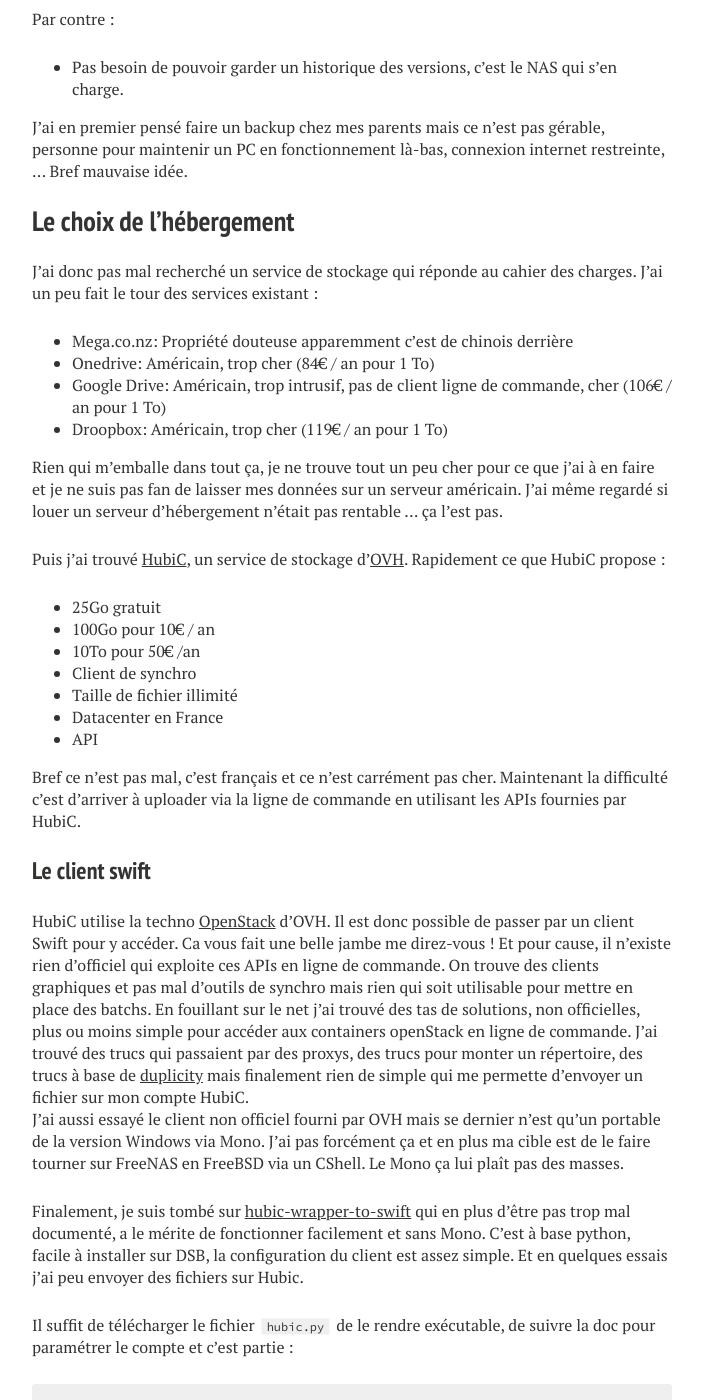
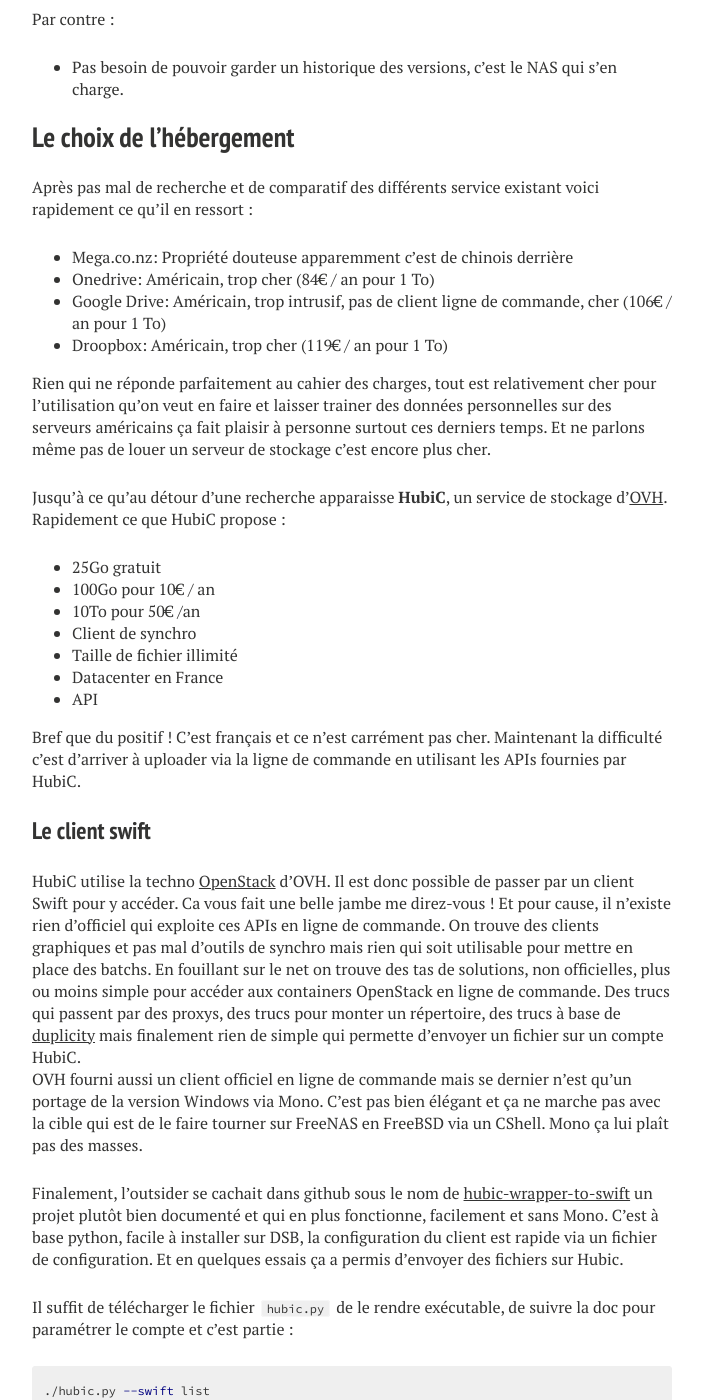
Before and after one commit to Marthym/marthym.github.io, a Jekyll site: the page built from _posts/2015-09-18-Backup-distant-sur-HubiC.md, in a window 1280 px wide and 1400 px high, scrolled down 786 px. Shown: the whole window, without its empty margins (288-991 px from the left). Built offline with Jekyll 4.4.1, drawn with Linux system fonts in a browser that asks for light colours; nearby versions of some CDN libraries; some of the changed text lies outside the part shown.

Commit message:
fix(posts): Improve typography for Backup-distant-sur-HubiC

````diff
--- a/_posts/2015-09-18-Backup-distant-sur-HubiC.md
+++ b/_posts/2015-09-18-Backup-distant-sur-HubiC.md
@@ -32,21 +32,20 @@
 
 * Pas besoin de pouvoir garder un historique des versions, c'est le NAS qui s'en charge.
 
-J'ai en premier pensé faire un backup chez mes parents mais ce n'est pas gérable, personne pour maintenir un PC en fonctionnement là-bas, connexion internet
-restreinte, ... Bref mauvaise idée.
-
 ## Le choix de l'hébergement
-J'ai donc pas mal recherché un service de stockage qui réponde au cahier des charges. J'ai un peu fait le tour des services existant :
+Après pas mal de recherche et de comparatif des différents service existant voici rapidement ce qu'il en ressort :
 
 * Mega.co.nz: Propriété douteuse apparemment c'est de chinois derrière
 * Onedrive: Américain, trop cher (84€ / an pour 1 To)
 * Google Drive: Américain, trop intrusif, pas de client ligne de commande, cher (106€ / an pour 1 To)
 * Droopbox: Américain, trop cher (119€ / an pour 1 To)
 
-Rien qui m'emballe dans tout ça, je ne trouve tout un peu cher pour ce que j'ai à en faire et je ne suis pas fan de laisser mes données sur un serveur américain. J'ai
-même regardé si louer un serveur d'hébergement n'était pas rentable ... ça l'est pas.
+Rien qui ne réponde parfaitement au cahier des charges, tout est relativement cher pour l'utilisation qu'on veut en faire et laisser trainer des données
+personnelles sur des serveurs américains ça fait plaisir à personne surtout ces derniers temps.
+Et ne parlons même pas de louer un serveur de stockage c'est encore plus cher.
 
-Puis j'ai trouvé [HubiC](https://hubic.com/en/), un service de stockage d'[OVH](https://www.ovh.com/fr/). Rapidement ce que HubiC propose :
+Jusqu'à ce qu'au détour d'une recherche apparaisse **[HubiC](https://hubic.com/en/)**, un service de stockage d'[OVH](https://www.ovh.com/fr/).
+Rapidement ce que HubiC propose :
 
 * 25Go gratuit
 * 100Go pour 10€ / an
@@ -56,22 +55,22 @@
 * Datacenter en France
 * API
 
-Bref ce n'est pas mal, c'est français et ce n'est carrément pas cher. Maintenant la difficulté c'est d'arriver à uploader via la ligne de commande en utilisant les
-APIs fournies par HubiC.
+Bref que du positif ! C'est français et ce n'est carrément pas cher. Maintenant la difficulté c'est d'arriver à uploader via la ligne de commande en utilisant
+les APIs fournies par HubiC.
 
 ### Le client swift
 HubiC utilise la techno [OpenStack](https://www.ovh.com/fr/g611.openstack_quickstart) d'OVH. Il est donc possible de passer par un client Swift pour y accéder.
 Ca vous fait une belle jambe me direz-vous ! Et pour cause, il n'existe rien d'officiel qui exploite ces APIs en ligne de commande. On trouve des clients
 graphiques et pas mal d'outils de synchro mais rien qui soit utilisable pour mettre en place des batchs.
-En fouillant sur le net j'ai trouvé des tas de solutions, non officielles, plus ou moins simple pour accéder aux containers openStack en ligne de commande.
-J'ai trouvé des trucs qui passaient par des proxys, des trucs pour monter un répertoire, des trucs à base de [duplicity](http://duplicity.nongnu.org/) mais
-finalement rien de simple qui me permette d'envoyer un fichier sur mon compte HubiC.<br/>
-J'ai aussi essayé le client non officiel fourni par OVH mais se dernier n'est qu'un portable de la version Windows via Mono. J'ai pas forcément ça et en plus
-ma cible est de le faire tourner sur FreeNAS en FreeBSD via un CShell. Le Mono ça lui plaît pas des masses.
+En fouillant sur le net on trouve des tas de solutions, non officielles, plus ou moins simple pour accéder aux containers OpenStack en ligne de commande.
+Des trucs qui passent par des proxys, des trucs pour monter un répertoire, des trucs à base de [duplicity](http://duplicity.nongnu.org/) mais finalement rien
+de simple qui permette d'envoyer un fichier sur un compte HubiC.<br/>
+OVH fourni aussi un client officiel en ligne de commande  mais se dernier n'est qu'un portage de la version Windows via Mono. C'est pas bien élégant et ça ne
+marche pas avec la cible qui est de le faire tourner sur FreeNAS en FreeBSD via un CShell. Mono ça lui plaît pas des masses.
 
-Finalement, je suis tombé sur [hubic-wrapper-to-swift](https://github.com/puzzle1536/hubic-wrapper-to-swift) qui en plus d'être pas trop mal documenté, a le
-mérite de fonctionner facilement et sans Mono. C'est à base python, facile à installer sur DSB, la configuration du client est assez simple. Et en quelques
-essais j'ai peu envoyer des fichiers sur Hubic.
+Finalement, l'outsider se cachait dans github sous le nom de [hubic-wrapper-to-swift](https://github.com/puzzle1536/hubic-wrapper-to-swift) un projet plutôt
+bien documenté et qui en plus fonctionne, facilement et sans Mono. C'est à base python, facile à installer sur DSB, la configuration du client est rapide via
+un fichier de configuration. Et en quelques essais ça a permis d'envoyer des fichiers sur Hubic.
 
 Il suffit de télécharger le fichier `hubic.py` de le rendre exécutable, de suivre la doc pour paramétrer le compte et c'est partie :
 ```sh
@@ -95,9 +94,9 @@
 gtar -g $BACKUP_SNAR_DIR/$SNAR_ID.snar -czf - $BACKUP_SOURCE | gpg --batch --yes --passphrase <passphrase> -ac -o- | split -b $BACKUP_MAX_FILE_SIZE - $BACKUP_TEMP_DEST/$BACKUP_ID.tar.gz.gpg.
 ~~~
 
-J'ai beaucoup de données (entre moi et mon amie, on a plus de 400 Go) et je suis un peu parano, je veux pas laisser mes données en clair, même sur un serveur
-français. Donc je voulais avoir des fichiers `tar.gz` incrémentaux pour pas y passer des plombes tous les jours et les crypter à la volée avant de les envoyer
-sur HubiC.
+Pour les [syllogomanes](https://fr.wikipedia.org/wiki/Syllogomanie) et les paranos qui ne veulent pas laisser des données en clair sur des serveurs qu'ils ne
+maîtrisent pas, les fichiers tar.gz sont incrémentaux et cryptés à la volée. Ainsi les backups ne prennent pas trop de temps et on ne passe pas par de gros
+fichiers intermédiaires.
 
 **TAR**
 
@@ -106,7 +105,7 @@
 
 **GPG**
 
-J'ai utilisé GPG parce que, apparemment l'encryptage est meilleur mais ça marche aussi avec OpenSSL.
+Pour le cryptage on utilise GPG parce que, apparemment l'encryptage est meilleur mais ça marche aussi avec OpenSSL.
 
 * `--batch`: Pour d'ire qu'on est en mode non-interractif.
 * `--yes`: On dit oui à toutes les questions
@@ -153,8 +152,8 @@
 ./hubic.py --swift list HubiC-DeskBackup_$NAME | sed '/^HUBIC/d' | sed "/$NAME-$WEEK/q" | sed "/$NAME-$WEEK/d" | xargs -I {} csh -c "echo '\tDelete file {}' && ./hubic.py --swift delete HubiC-DeskBackup_$NAME {}"
 ~~~
 
-Je ne garde qu'une semaine à la fois, comme j'ai déjà des snapshots ZFS, du mirroring et tout, il ne m'est pas nécessaire de conserver 3 mois de données. Je
-purge les données de la semaine précédente chaque début de semaine.
+Le choix est ne ne garder qu'une semaine à la fois, comme en théorie, l'historique des données est protégé par des snapshots ZFS, du mirroring et tout, il
+n'est pas nécessaire de conserver 3 mois de données. Les données de la semaine précédente sont purgées chaque début de semaine.
 
 * `./hubic.py --swift list HubiC-DeskBackup_$NAME`: Liste les fichiers dans le container
 * `| sed '/^HUBIC/d'`: supprime le bruit généré par une reconnexion s'il y en a eu.
````
